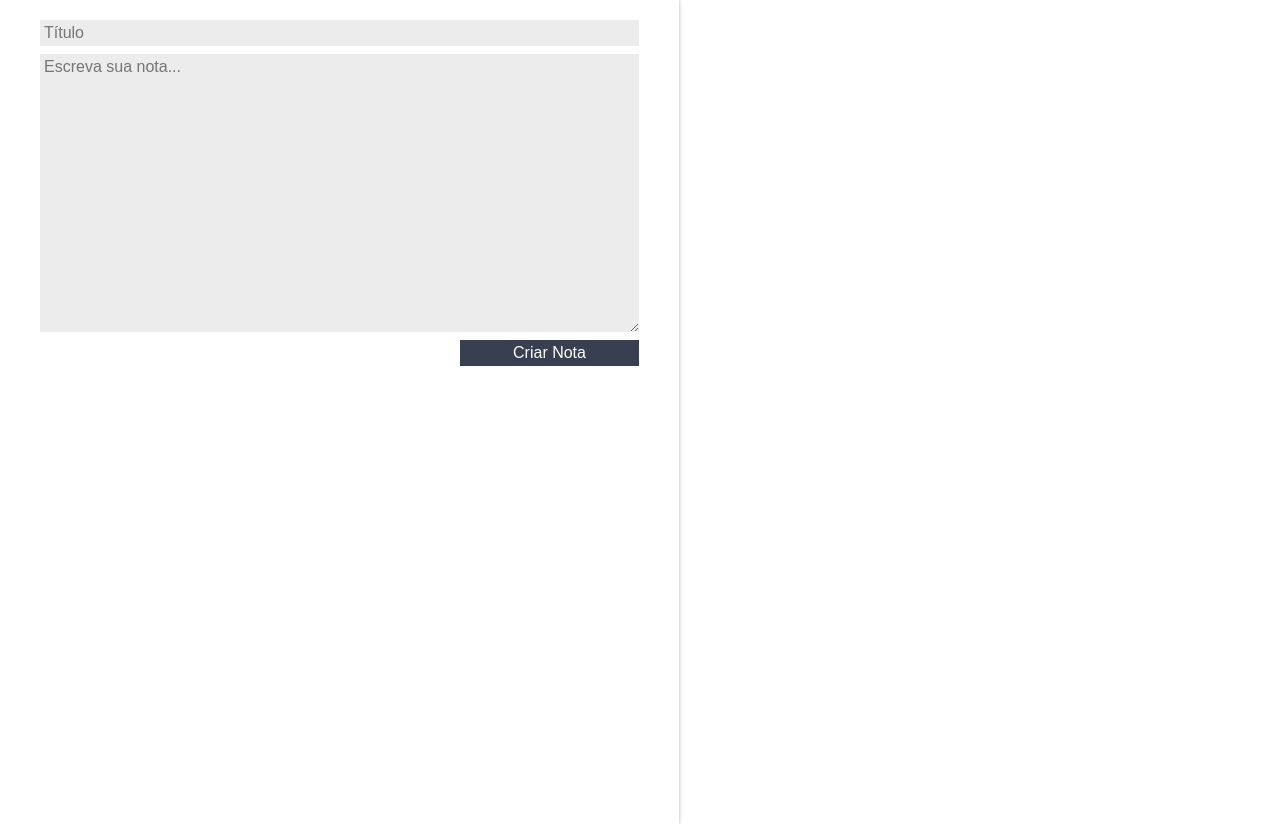
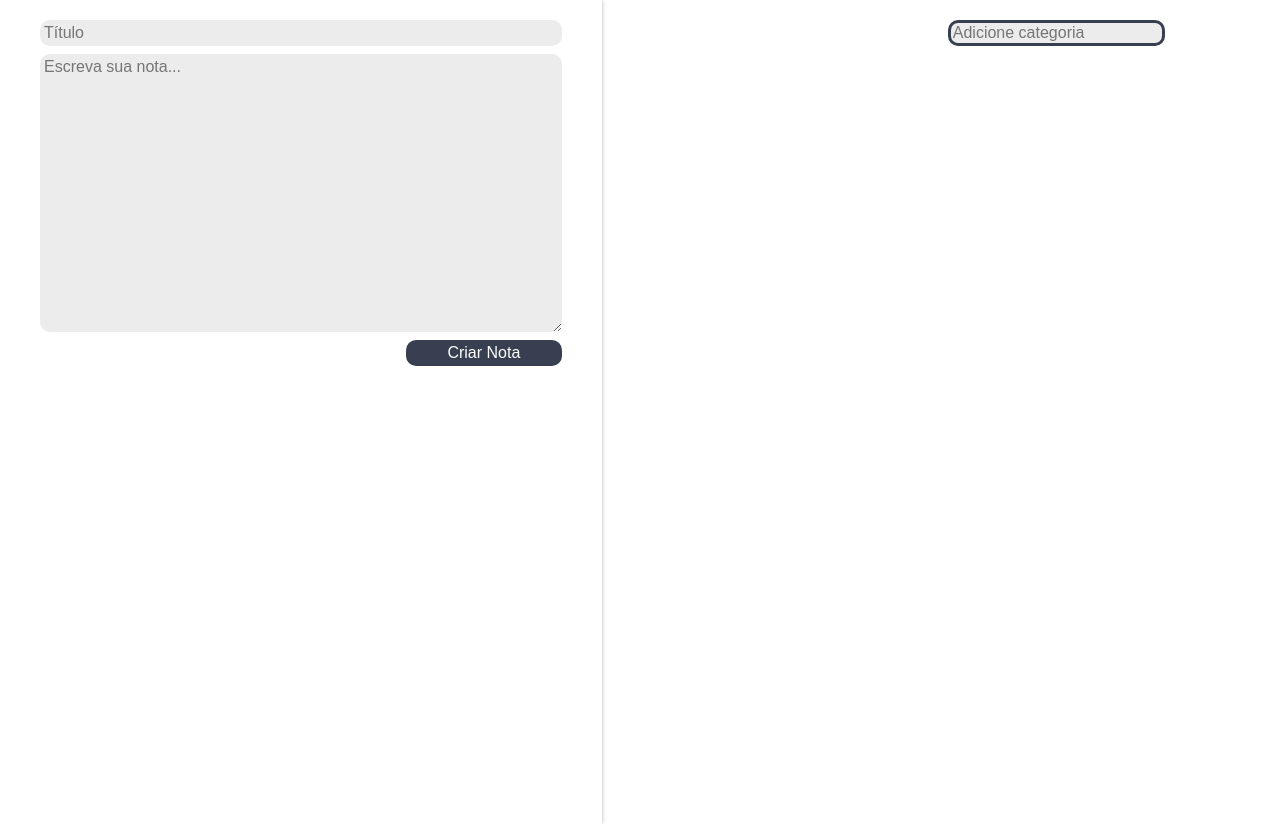
Before and after one commit to MarcusUrani/ceep, a React (Create React App) app: page / in a window 1280 px wide. Built offline with nearby package versions, Linux system fonts and the light colour scheme.

Commit message:
Adicionando as categorias

```diff
--- a/src/App.js
+++ b/src/App.js
@@ -1,40 +1,53 @@
 import { Component } from "react";
-import FormularioCadastro from "./components/formularioCadastro/FormularioCadastro";
-import ListaDeNotas from "./components/listaDeNotas/ListaDeNotas";
-import "./components/Assets/index.css"
-import "./components/Assets/App.css"
+import FormularioCadastro from "./components/formularioCadastro";
+import ListaDeNotas from "./components/listaDeNotas";
+import ListaDeCategorias from "./components/listaDeCategorias";
+import "./components/Assets/index.css";
+import "./components/Assets/App.css";
 
 class App extends Component {
   constructor() {
     super();
     this.state = {
-      notas:[]
-    }
+      notas: [],
+      categorias: [],
+    };
   }
 
   criarNota(titulo, texto) {
-    const novaNota = {titulo, texto};
-    const novoArrayNotas = [...this.state.notas, novaNota]
+    const novaNota = { titulo, texto };
+    const novoArrayNotas = [...this.state.notas, novaNota];
     const novoEstado = {
-      notas:novoArrayNotas
-    }
-    this.setState(novoEstado)
+      notas: novoArrayNotas,
+    };
+    this.setState(novoEstado);
   }
 
   deletarNota(index) {
     let arrayNotas = this.state.notas;
     arrayNotas.splice(index, 1);
-    this.setState({notas:arrayNotas});
+    this.setState({ notas: arrayNotas });
+  }
+
+  adicionarCategoria(nomeCategoria) {
+    const novoArrayCategorias = [...this.state.categorias, nomeCategoria];
+    const novoEstado = {...this.state, categorias:novoArrayCategorias}
+    this.setState(novoEstado);
   }
 
   render() {
     return (
       <section className="conteudo">
-        <FormularioCadastro criarNota = {this.criarNota.bind(this)}/>
-        <ListaDeNotas
-        apagarNota = {this.deletarNota.bind(this)}
-        notas = {this.state.notas}
-        />
+        <FormularioCadastro criarNota={this.criarNota.bind(this)} />
+        <main className="conteudo-principal">
+          <ListaDeCategorias
+          adicionarCategoria = {this.adicionarCategoria.bind(this)}
+          categorias={this.state.categorias} />
+          <ListaDeNotas
+            apagarNota={this.deletarNota.bind(this)}
+            notas={this.state.notas}
+          />
+        </main>
       </section>
     );
   }
--- a/src/components/Assets/App.css
+++ b/src/components/Assets/App.css
@@ -1,5 +1,9 @@
 .conteudo {
   display: flex;
+}
+
+.conteudo-principal {
+  flex-grow: 3;
 }
 
 :root {
--- /dev/null
+++ b/src/components/cardNota/index.js
@@ -0,0 +1,2 @@
+import CardNota from "./CardNota";
+export default CardNota;
--- a/src/components/formularioCadastro/estilo.css
+++ b/src/components/formularioCadastro/estilo.css
@@ -11,6 +11,7 @@
   margin-top: 8px;
   padding: 4px;
   border: none;
+  border-radius: 10px;
   background-color: var(--fundo-detalhes);
   font-family: Arial, Helvetica, sans-serif;
   font-weight: 100;
--- /dev/null
+++ b/src/components/formularioCadastro/index.js
@@ -0,0 +1,2 @@
+import FormularioCadastro from "./FormularioCadastro";
+export default FormularioCadastro;
--- /dev/null
+++ b/src/components/listaDeCategorias/ListaDeCategorias.jsx
@@ -0,0 +1,35 @@
+import React, { Component } from "react";
+import "./estilo.css";
+
+class ListaDeCategorias extends Component {
+  _handlerEventoInput(event) {
+    if (event.key == "Enter") {
+      let valorCategoria = event.target.value;
+      this.props.adicionarCategoria(valorCategoria);
+    }
+  }
+
+  render() {
+    return (
+      <section className="categorias">
+        <ul className="lista-categorias">
+          {this.props.categorias.map((categoria, index) => {
+            return (
+              <li key={index} className="lista-categorias__itens">
+                {categoria}
+              </li>
+            );
+          })}
+        </ul>
+        <input
+          type="text"
+          placeholder="Adicione categoria"
+          className="categorias__input"
+          onKeyUp={this._handlerEventoInput.bind(this)}
+        />
+      </section>
+    );
+  }
+}
+
+export default ListaDeCategorias;
--- /dev/null
+++ b/src/components/listaDeCategorias/estilo.css
@@ -0,0 +1,30 @@
+.categorias {
+    display: flex;
+    justify-content: space-around;
+    align-items: center;
+    padding: 1.25rem 0;
+}
+
+.lista-categorias {
+    display: flex;
+    justify-content: space-around;
+    gap: 3.75rem;
+}
+
+.lista-categorias__itens {
+    font-size: 1.125rem;
+    font-weight: bold;
+    border-radius: 0.3125rem;
+    background-color: #373f51;
+    color: #fff;
+    padding: 0.125rem;
+}
+
+.categorias__input {
+    border: none;
+    border-radius: 0.625rem;
+    border-color: #373f51;
+    border-style: solid;
+    border-width: 0,09375rem;
+    background-color: #ececec;
+}
--- /dev/null
+++ b/src/components/listaDeCategorias/index.js
@@ -0,0 +1,2 @@
+import ListaDeCategorias from "./ListaDeCategorias";
+export default ListaDeCategorias;
--- a/src/components/listaDeNotas/ListaDeNotas.jsx
+++ b/src/components/listaDeNotas/ListaDeNotas.jsx
@@ -1,5 +1,5 @@
 import React, { Component } from "react";
-import CardNota from "../cardNota/CardNota";
+import CardNota from "../cardNota/";
 import "./estilo.css";
 
 class ListaDeNotas extends Component {
--- /dev/null
+++ b/src/components/listaDeNotas/index.js
@@ -0,0 +1,2 @@
+import ListaDeNotas from "./ListaDeNotas";
+export default ListaDeNotas;
```
